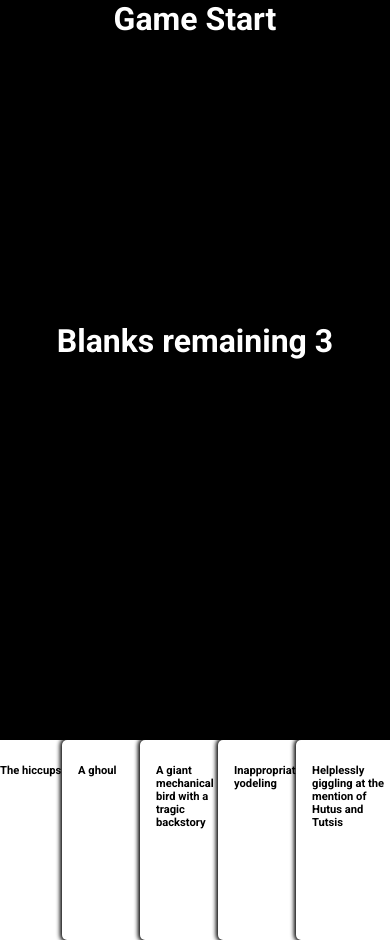
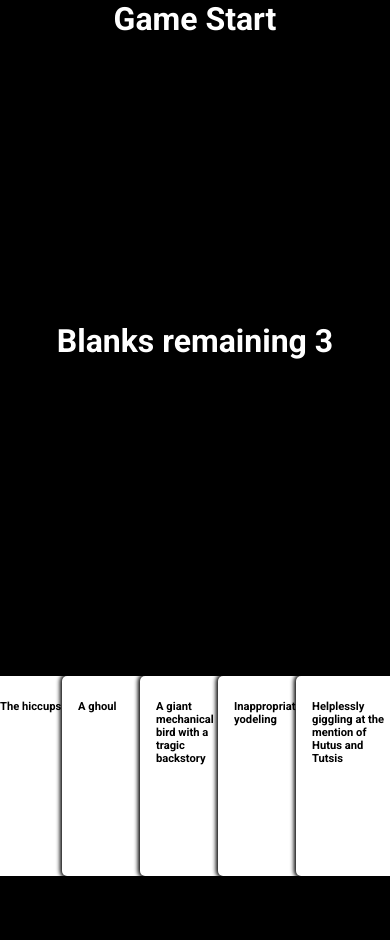
Before and after one commit to boundothecrow/mlah, an Angular app: page /play in a window 390 px wide. After the commit the page ends 876 px from the top, so only its background shows below. Built offline with nearby package versions, Linux system fonts and the light colour scheme.

Commit message:
Updated CSS for mobile

```diff
--- a/src/app/board/board.component.css
+++ b/src/app/board/board.component.css
@@ -47,3 +47,9 @@
     text-transform: uppercase;
     font-weight: 700;
 }
+
+@media screen and (max-width: 640px) {
+    .card {
+        bottom: -2rem;
+    }
+}
```
Also changed, not shown: 1 other file (tests, documents, lock files or other folders).
